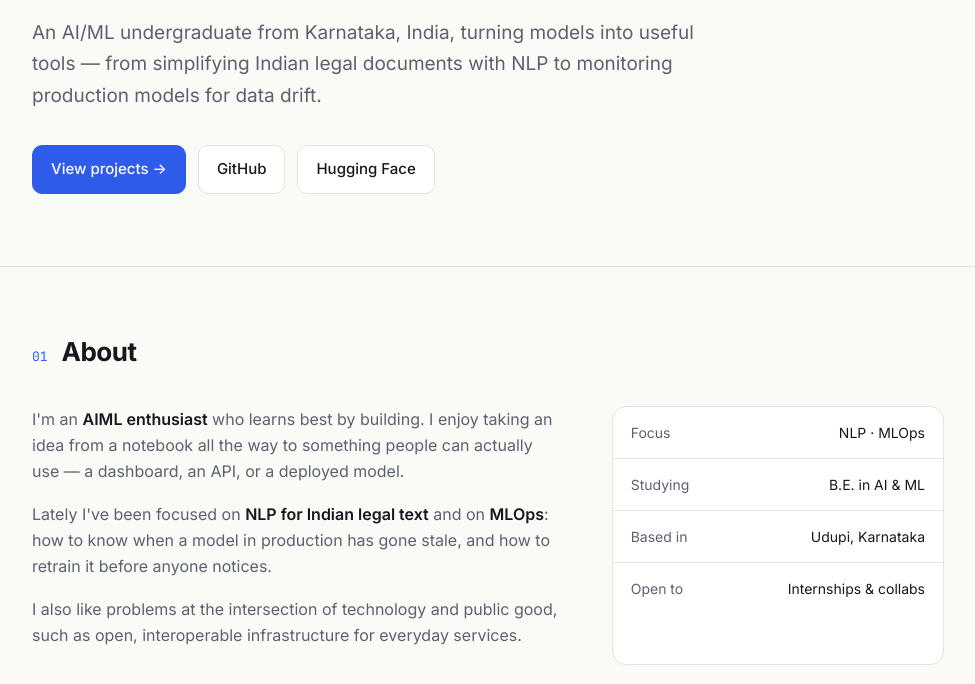
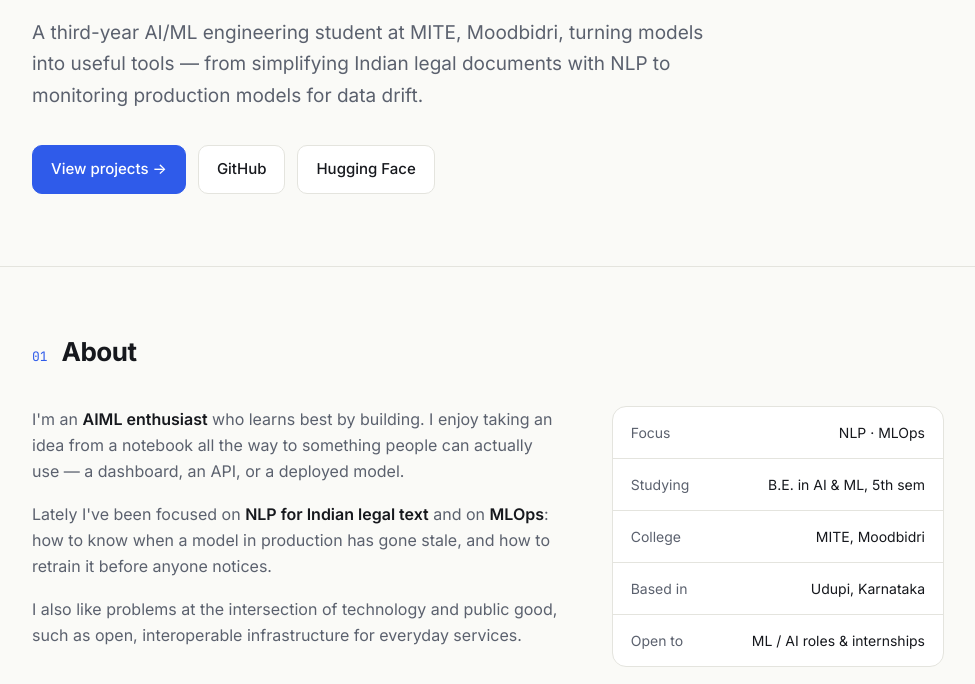
Before and after one commit to Sudeepn1104/MLOPs-Demo, a plain HTML site: page portfolio/index.html in a window 1280 px wide. Shown: the part 396-1080 px from the top of the page, without its empty margins (152-1127 px from the left). Drawn offline with Linux system fonts and the light colour scheme.

Commit message:
Portfolio: add college and semester from previous site
Co-Authored-By: Claude Opus 5.5 <noreply@anthropic.com>
Claude-Session: https://claude.ai/code/session_019SSPnpM86e8McZfEHf2tUT

```diff
--- a/portfolio/index.html
+++ b/portfolio/index.html
@@ -176,7 +176,7 @@
     <div class="hero">
       <p class="eyebrow mono">// AI · ML · MLOps</p>
       <h1>Hi, I'm Sudeep. I build machine learning that ships.</h1>
-      <p class="lead">An AI/ML undergraduate from Karnataka, India, turning models into useful tools — from simplifying Indian legal documents with NLP to monitoring production models for data drift.</p>
+      <p class="lead">A third-year AI/ML engineering student at MITE, Moodbidri, turning models into useful tools — from simplifying Indian legal documents with NLP to monitoring production models for data drift.</p>
       <div class="cta">
         <a class="btn primary" href="#projects">View projects →</a>
         <a class="btn" href="https://github.com/Sudeepn1104" target="_blank" rel="noopener">GitHub</a>
@@ -196,9 +196,10 @@
         </div>
         <ul class="facts">
           <li><span>Focus</span><span>NLP · MLOps</span></li>
-          <li><span>Studying</span><span>B.E. in AI &amp; ML</span></li>
+          <li><span>Studying</span><span>B.E. in AI &amp; ML, 5th sem</span></li>
+          <li><span>College</span><span>MITE, Moodbidri</span></li>
           <li><span>Based in</span><span>Udupi, Karnataka</span></li>
-          <li><span>Open to</span><span>Internships &amp; collabs</span></li>
+          <li><span>Open to</span><span>ML / AI roles &amp; internships</span></li>
         </ul>
       </div>
     </div>
@@ -302,7 +303,7 @@
   <section id="contact" class="contact">
     <div class="wrap">
       <h2>Let's build something.</h2>
-      <p>I'm looking for internships and project collaborations in ML, NLP and MLOps. The fastest way to reach me is email.</p>
+      <p>I'm open to ML and AI engineer roles, internships and project collaborations. The fastest way to reach me is email.</p>
       <div class="cta">
         <a class="btn primary" href="mailto:sudeepnayak1104@gmail.com">Email me</a>
         <a class="btn" href="https://github.com/Sudeepn1104" target="_blank" rel="noopener">GitHub</a>
```
